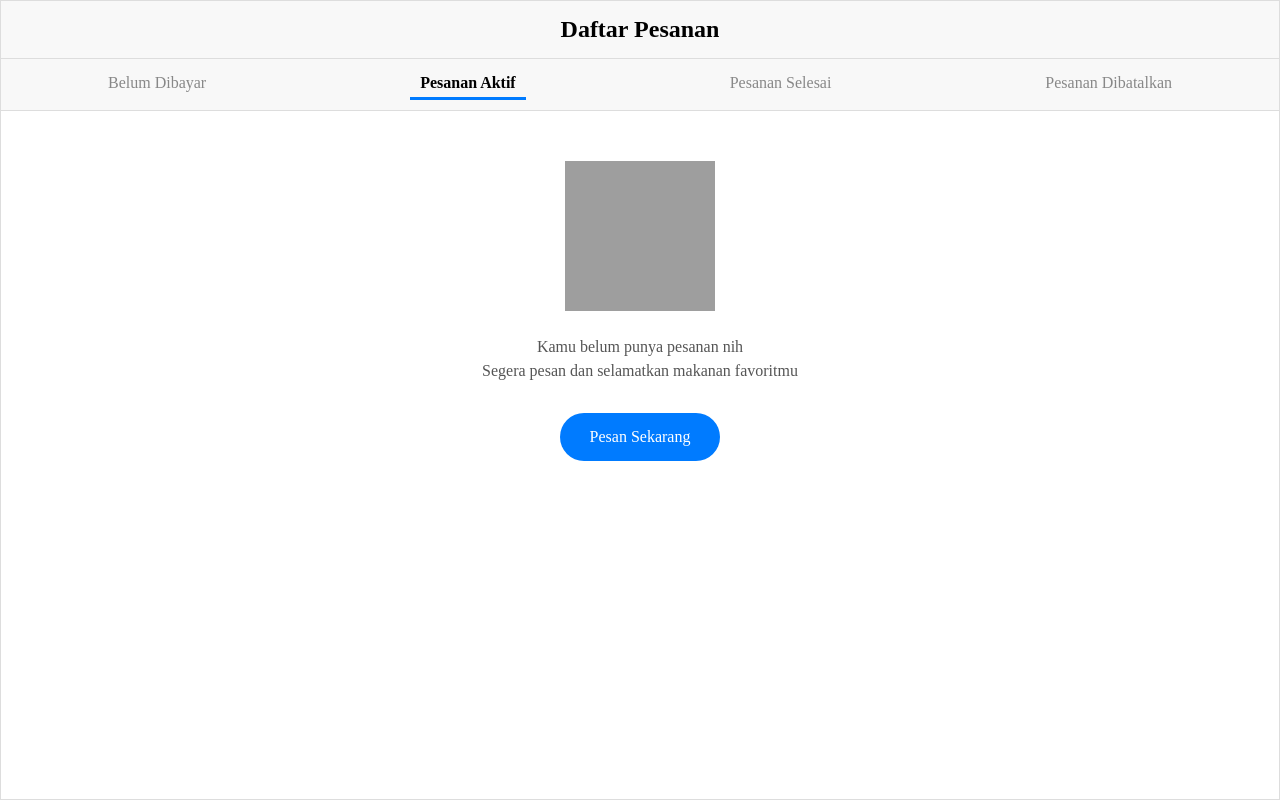
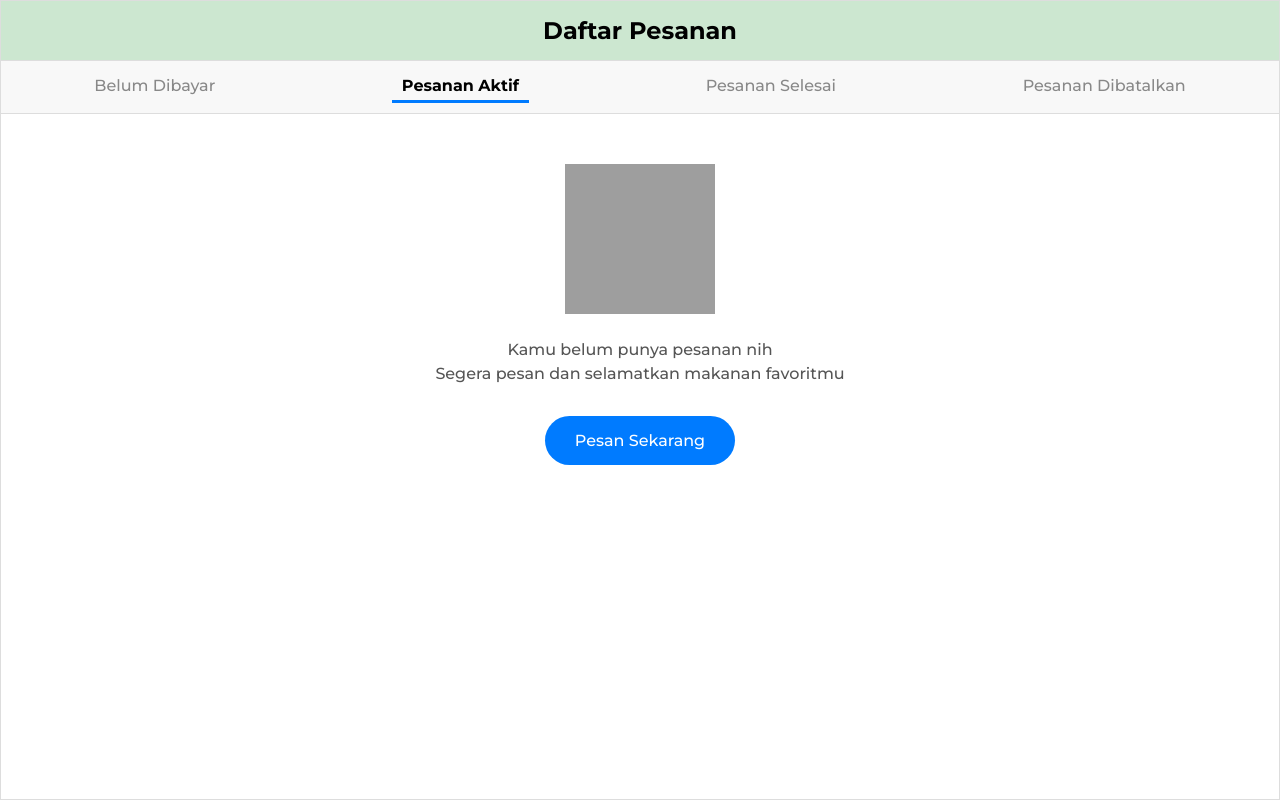
Before and after one commit to Maurennn/SavePlate, a PHP site: page /keranjang.html in a window 1280 px wide. Run offline with PHP 8.4, Linux system fonts and the light colour scheme; grey boxes are pictures that could not be loaded.

Commit message:
styleKeranjang

```diff
--- a/styleKeranjang.css
+++ b/styleKeranjang.css
@@ -6,6 +6,7 @@
 
 /* Body Style */
 body {
+    font-family: 'Montserrat', sans-serif;;
     background-color: #f4f4f4;
     align-items: center;
     min-height: 100vh;
@@ -22,7 +23,7 @@ body {
 
 /* Header */
 .header {
-    background-color: #f8f8f8;
+    background-color: #CCE7D0;
     padding: 15px;
     text-align: center;
     font-size: 24px;
```
